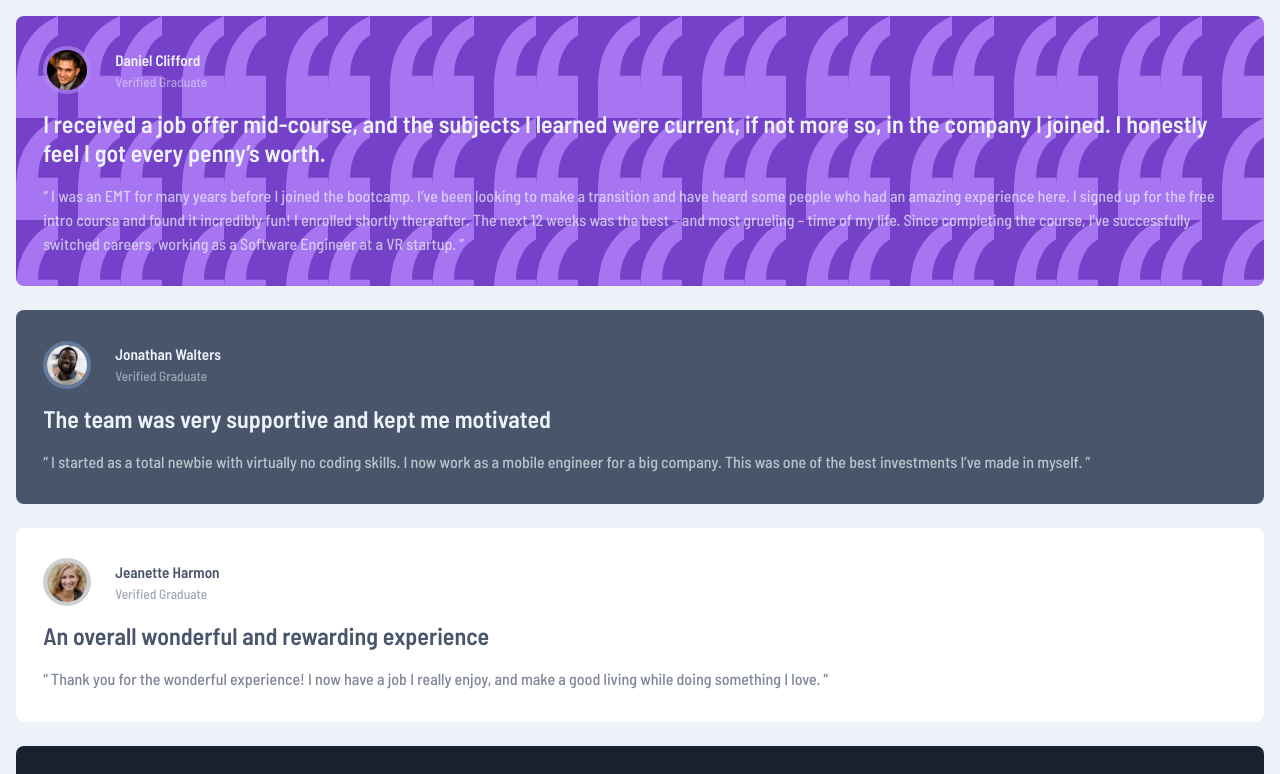
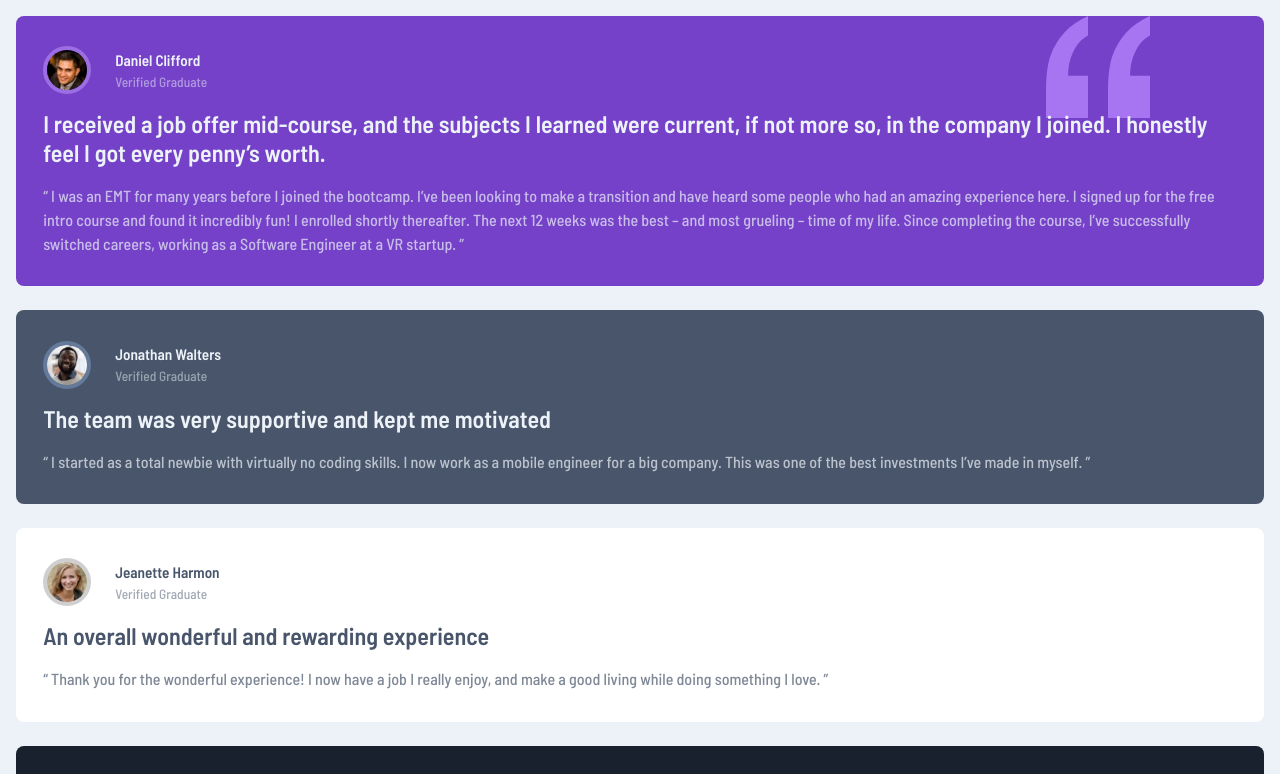
Before and after one commit to ronaldyonggi/testimonial-grid-section-fm, a React (Vite) app: page / in a window 1280 px wide. Shown: the top 774 px of the page. Built offline with nearby package versions, Linux system fonts and the light colour scheme.

Commit message:
styling for quotation background image

```diff
--- a/src/components/TestimonyCard/TestimonyCard.module.css
+++ b/src/components/TestimonyCard/TestimonyCard.module.css
@@ -3,6 +3,8 @@
 .container {
   border-radius: 8px;
   padding: 1.9rem 1.7rem;
+  background-repeat: no-repeat;
+  background-position: top right 10%;
 }
 
 .header {
```
